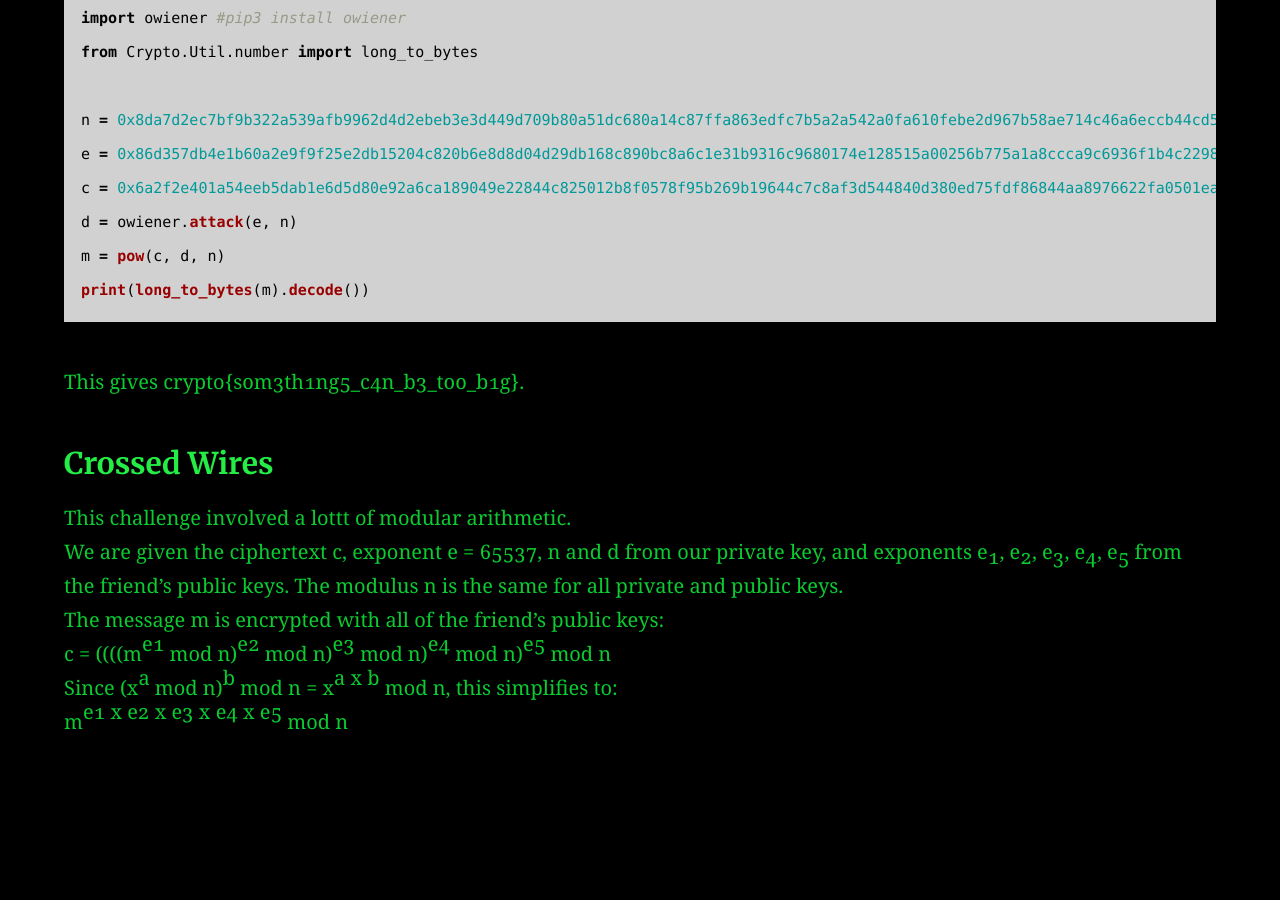
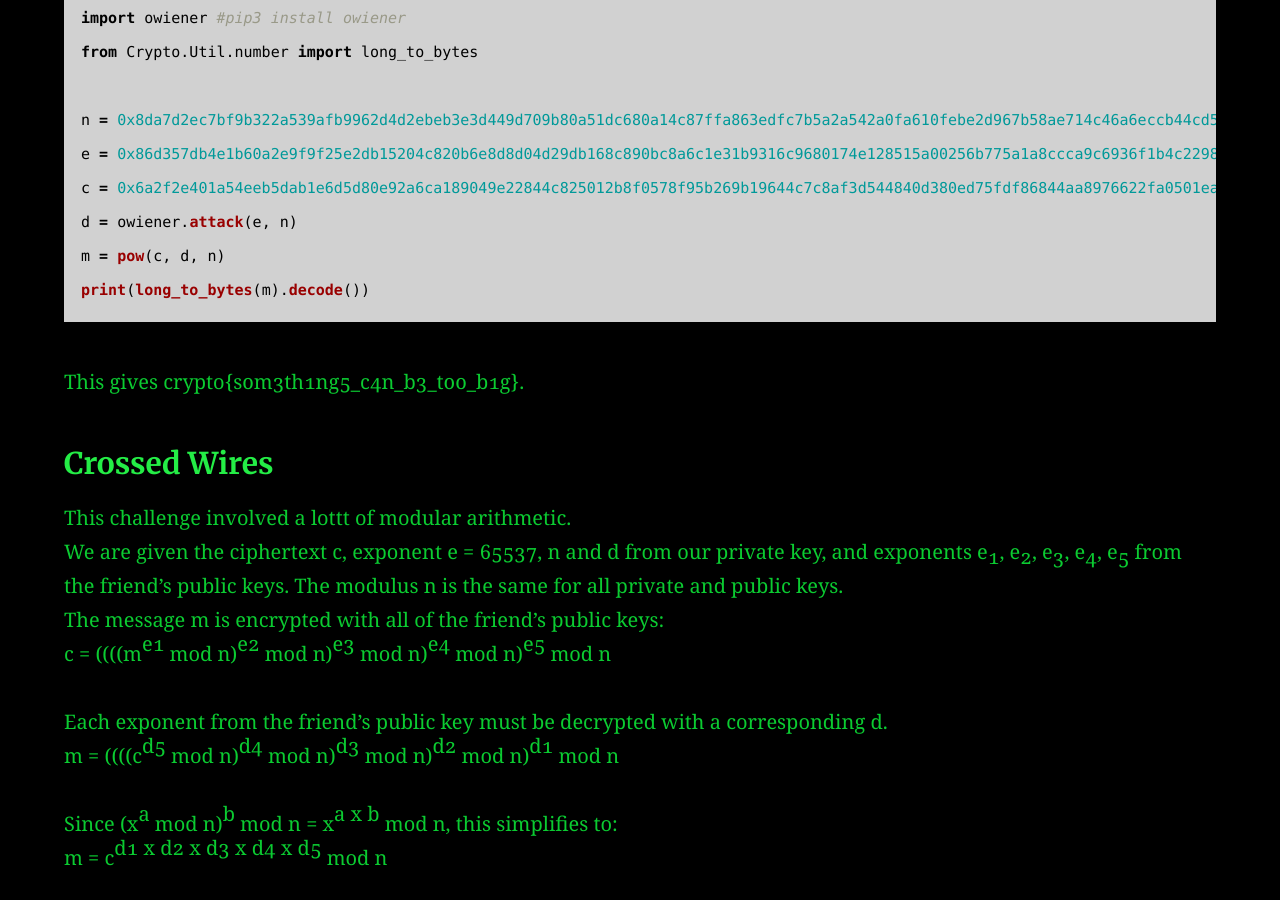
Before and after one commit to AC01010/Connor-McCartney.github.io, a Jekyll site: the page built from _posts/2019-01-12-CryptohackPublicExponent.md, in a window 1280 px wide and 900 px high, scrolled down 1752 px. Built offline with Jekyll 4.4.1, drawn with Linux system fonts in a browser that asks for light colours; before the commit the page ends 2516 px from its top, so only the background shows below that.

Commit message:
Update 2019-01-12-CryptohackPublicExponent.md

```diff
--- a/_posts/2019-01-12-CryptohackPublicExponent.md
+++ b/_posts/2019-01-12-CryptohackPublicExponent.md
@@ -69,6 +69,10 @@ This gives crypto{s0m3th1ng5_c4n_b3_t00_b1g}.
 This challenge involved a lottt of modular arithmetic. <br>
 We are given the ciphertext c, exponent e = 65537, n and d from our private key, and exponents e<sub>1</sub>, e<sub>2</sub>, e<sub>3</sub>, e<sub>4</sub>, e<sub>5</sub> from the friend's public keys. The modulus n is the same for all private and public keys. <br>
 The message m is encrypted with all of the friend's public keys: <br>
-c = ((((m<sup>e1</sup> mod n)<sup>e2</sup> mod n)<sup>e3</sup> mod n)<sup>e4</sup> mod n)<sup>e5</sup> mod n <br>
+c = ((((m<sup>e1</sup> mod n)<sup>e2</sup> mod n)<sup>e3</sup> mod n)<sup>e4</sup> mod n)<sup>e5</sup> mod n
+
+Each exponent from the friend's public key must be decrypted with a corresponding d. <br>
+m = ((((c<sup>d5</sup> mod n)<sup>d4</sup> mod n)<sup>d3</sup> mod n)<sup>d2</sup> mod n)<sup>d1</sup> mod n
+
 Since (x<sup>a</sup> mod n)<sup>b</sup> mod n = x<sup>a x b</sup> mod n, this simplifies to:  <br>
-m<sup>e1 x e2 x e3 x e4 x e5</sup> mod n
+m = c<sup>d1 x d2 x d3 x d4 x d5</sup> mod n
```
